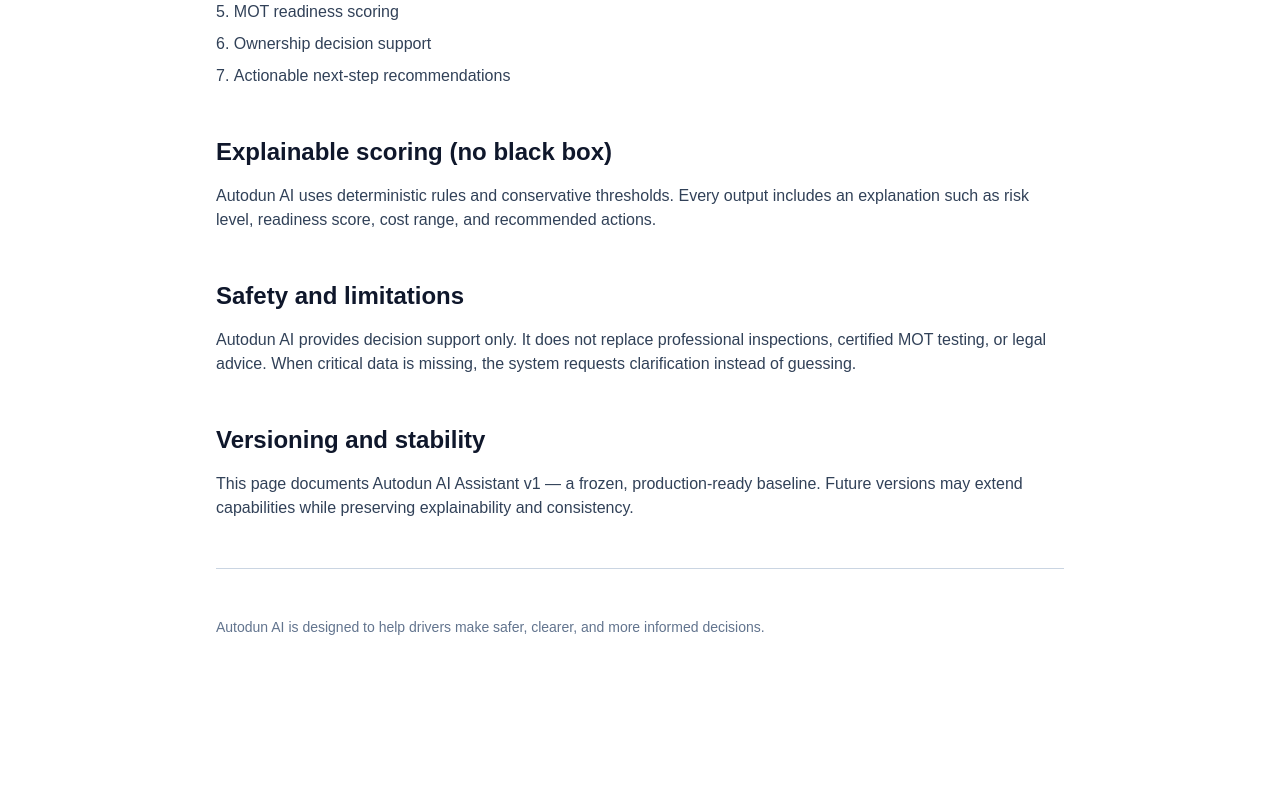
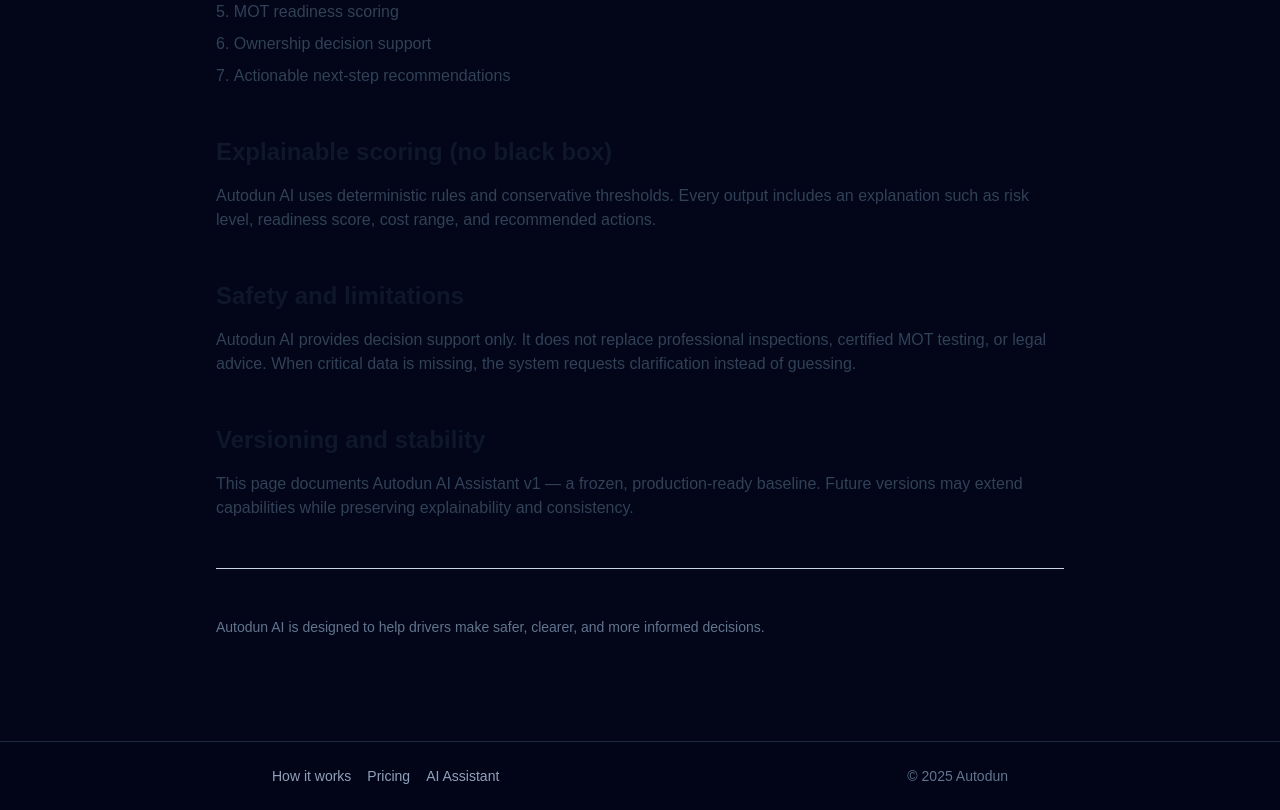
Before and after one commit to kamrangul87/autodun-ai-assistant, a Next.js app: page /how-it-works in a window 1280 px wide. Shown: the part 900-1710 px from the top of the page. Before the commit the page ends 1601 px from the top, so only its background shows below. Built offline with nearby package versions, Linux system fonts and the light colour scheme.

Commit message:
Update _app.tsx

```diff
--- a/pages/_app.tsx
+++ b/pages/_app.tsx
@@ -1,6 +1,32 @@
+// pages/_app.tsx
 import "@/styles/globals.css";
 import type { AppProps } from "next/app";
+import Link from "next/link";
 
 export default function App({ Component, pageProps }: AppProps) {
-  return <Component {...pageProps} />;
+  return (
+    <div className="min-h-screen bg-slate-950 text-slate-100">
+      {/* Page content */}
+      <Component {...pageProps} />
+
+      {/* Global footer */}
+      <footer className="mt-10 border-t border-slate-800 bg-slate-950/60">
+        <div className="mx-auto flex max-w-3xl flex-wrap items-center gap-4 px-4 py-6 text-sm">
+          <Link href="/how-it-works" className="text-slate-400 hover:text-slate-200">
+            How it works
+          </Link>
+          <Link href="/pricing" className="text-slate-400 hover:text-slate-200">
+            Pricing
+          </Link>
+          <Link href="/ai-assistant" className="text-slate-400 hover:text-slate-200">
+            AI Assistant
+          </Link>
+
+          <span className="ml-auto text-slate-500">
+            © {new Date().getFullYear()} Autodun
+          </span>
+        </div>
+      </footer>
+    </div>
+  );
 }
```
